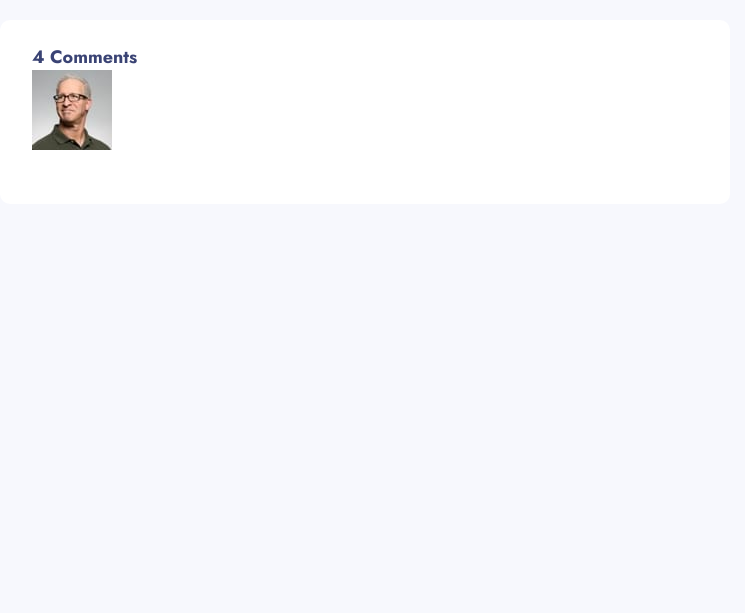
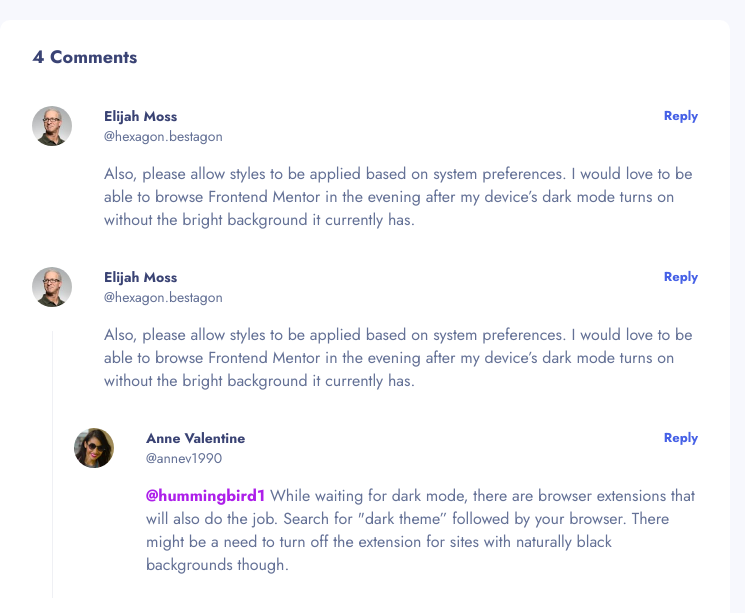
Before and after one commit to j0sephh123/fem-product-feedback, a Nuxt app: page /feedback in a window 1280 px wide. Shown: the part 285-898 px from the top of the page, without its empty margins (275-1020 px from the left). Before the commit the page ends 800 px from the top, so only its background shows below. Built offline with nearby package versions, Linux system fonts and the light colour scheme.

Commit message:
comment component style

```diff
--- a/components/Comments/Comment.vue
+++ b/components/Comments/Comment.vue
@@ -1,11 +1,122 @@
+<script setup lang="ts">
+type Props = {
+  hasReplies: boolean
+}
+
+const { hasReplies } = withDefaults(defineProps<Props>(), {
+  hasReplies: false
+})
+</script>
+
 <template>
-  <div class="comment">
-    <img src="~assets/images/image-elijah.jpg" />
+  <div class="comment" :class="{ isRoot: hasReplies }">
+    <img class="comment__avatar" src="~assets/images/image-elijah.jpg" />
+    <div class="comment__main">
+      <div class="comment__main--header">
+        <div class="comment__main--header_left">
+          <div class="comment__main--header_left_name">Elijah Moss</div>
+          <div class="comment__main--header_left_handle">@hexagon.bestagon</div>
+        </div>
+        <div class="comment__main--header_right">Reply</div>
+      </div>
+
+      <div class="comment__main--text">Also, please allow styles to be applied based on system preferences. I would love
+        to be able to browse Frontend Mentor in the evening after my device’s dark mode turns on without the bright
+        background it currently has.</div>
+    </div>
   </div>
+  <template v-if="hasReplies">
+    <div class="comment" :class="{ hasReplies }">
+      <img class="comment__avatar" src="~assets/images/image-anne.jpg" />
+      <div class="comment__main">
+        <div class="comment__main--header">
+          <div class="comment__main--header_left">
+            <div class="comment__main--header_left_name">Anne Valentine</div>
+            <div class="comment__main--header_left_handle">@annev1990</div>
+          </div>
+          <div class="comment__main--header_right">Reply</div>
+        </div>
+
+        <div class="comment__main--text"><span class="comment__main--text_handle">@hummingbird1</span> While waiting for
+          dark mode, there are browser extensions that
+          will also do the job. Search for "dark theme” followed by your browser. There might be a need to turn off the
+          extension for sites with naturally black backgrounds though.</div>
+      </div>
+    </div>
+  </template>
 </template>
 
 <style lang="scss" scoped>
 .comment {
+  display: flex;
+  gap: 32px;
+  padding-top: 36px;
+  position: relative;
 
+  &.isRoot {
+    &::before {
+      content: "";
+      position: absolute;
+      background-color: $dark-3;
+      opacity: 0.1;
+      width: 1px;
+      height: 267px;
+      left: 20px;
+      top: 100px;
+    }
+  }
+
+  &.hasReplies {
+    padding-left: 42px;
+
+
+  }
+
+  &__avatar {
+    height: 40px;
+    width: 40px;
+    border-radius: 50%;
+  }
+
+  &__main {
+    &--header {
+      padding-bottom: 16px;
+      display: flex;
+      justify-content: space-between;
+
+      &_left {
+        font-size: 14px;
+
+        &_name {
+          font-family: 'Jost-Bold';
+          color: $dark-2;
+        }
+
+        &_handle {
+          color: $dark-3;
+        }
+      }
+
+      &_right {
+        color: $blue-1;
+        font-family: 'Jost-Bold';
+        font-size: 13px;
+        cursor: pointer;
+
+        &:hover {
+          text-decoration: underline;
+        }
+      }
+    }
+
+    &--text {
+      color: $dark-3;
+
+      &_handle {
+        font-family: 'Jost-Bold';
+        color: $purple;
+      }
+    }
+  }
 }
 </style>
--- a/components/Comments/index.vue
+++ b/components/Comments/index.vue
@@ -1,9 +1,8 @@
 <template>
   <div class="comments">
     <div class="comments__title">4 Comments</div>
-    <!-- without replies -->
     <CommentsComment />
-    <!-- with replies -->
+    <CommentsComment :has-replies="true" />
   </div>
 </template>
 
```
